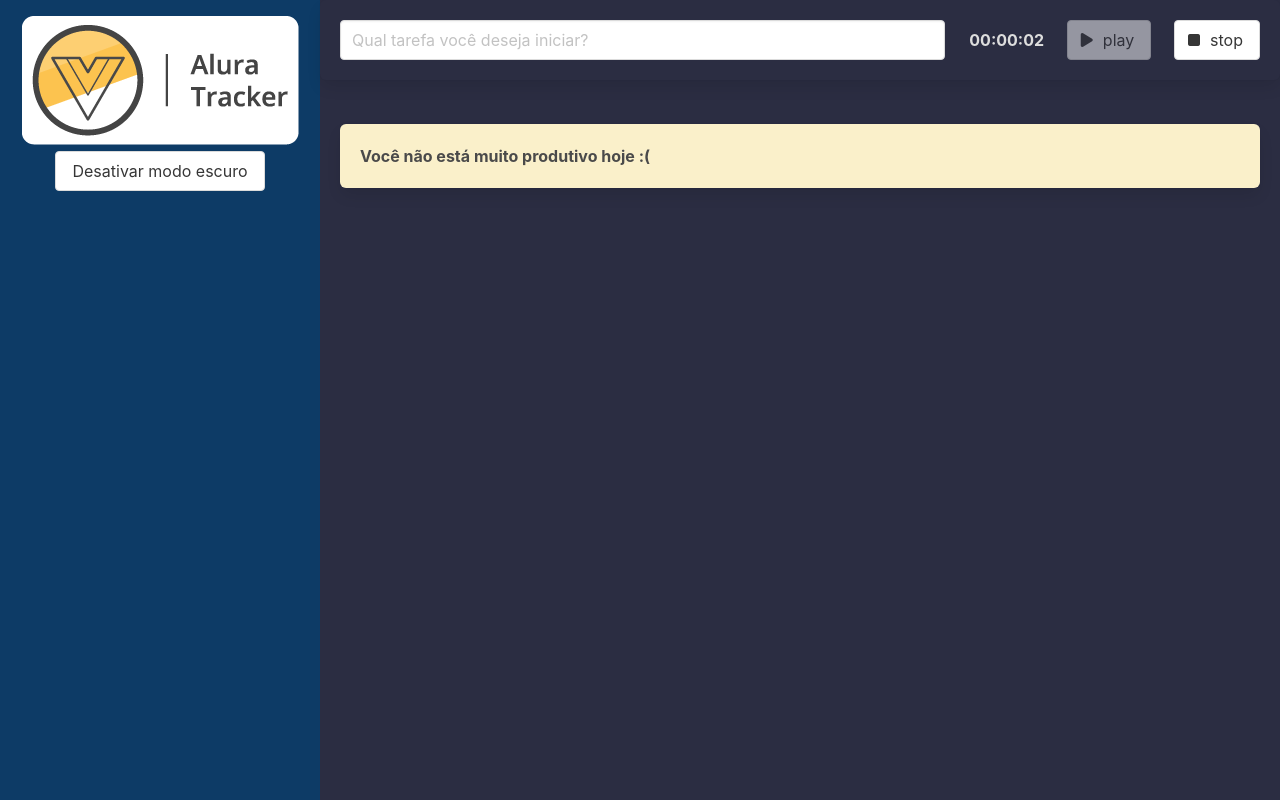
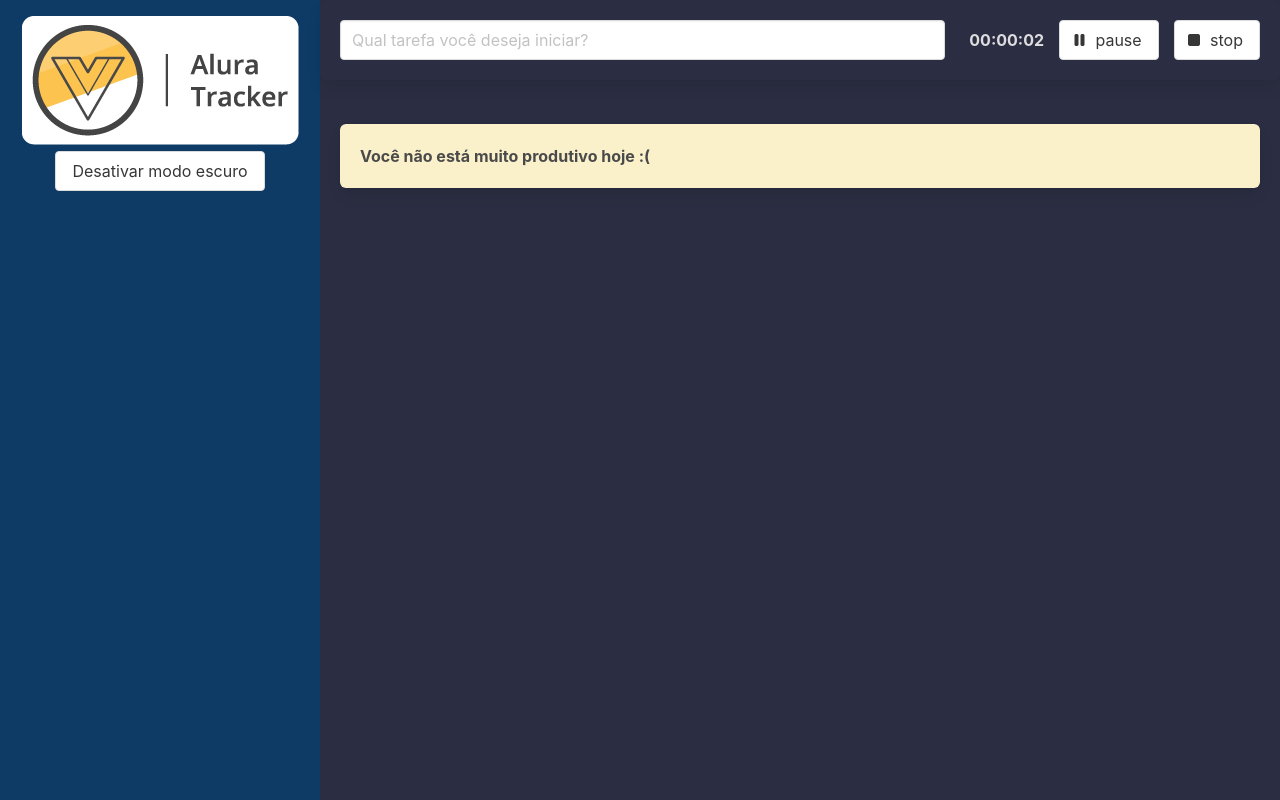
Before and after one commit to Bieelvi/alura-tracker, a Vue app: page / in a window 1280 px wide. Both pictures are taken after a click on the button "play". Built offline with nearby package versions, Linux system fonts and the light colour scheme.

Commit message:
Add botão de pause

```diff
--- a/src/components/Box.vue
+++ b/src/components/Box.vue
@@ -1,5 +1,5 @@
 <template>
-  <div class="box has-text-weight-bold oi oi">
+  <div class="box has-text-weight-bold">
     <slot></slot>
   </div>
 </template>
--- a/src/components/Cronometro.vue
+++ b/src/components/Cronometro.vue
@@ -1,6 +1,8 @@
 <template>
   <section>
-    <strong class="cronometro">{{ tempoDecorrido }}</strong>
+    <strong class="cronometro">
+      {{ pausado ? 'pausado' : tempoDecorrido }}
+    </strong>
   </section>
 </template>
 
@@ -13,6 +15,10 @@ export default defineComponent({
     tempoEmSegundos: {
       type: Number,
       default: 0,
+    },
+    pausado: {
+      type: Boolean,
+      default: false,
     },
   },
   computed: {
--- a/src/components/Temporizador.vue
+++ b/src/components/Temporizador.vue
@@ -1,11 +1,17 @@
 <template>
   <div class="is-flex is-align-items-center is-justify-content-space-between">
-    <Cronometro :tempoEmSegundos="tempoEmSegundos" />
+    <Cronometro :tempoEmSegundos="tempoEmSegundos" :pausado="pausado" />
     <Botao
+      v-if="pausado || !iniciado"
       @clicado="iniciar"
       :icone="'fas fa-play'"
       :nome="'play'"
-      :iniciado="iniciado"
+    />
+    <Botao
+      v-if="!pausado && iniciado"
+      @clicado="pausar"
+      :icone="'fas fa-pause'"
+      :nome="'pause'"
     />
     <Botao
       @clicado="finalizar"
@@ -33,21 +39,33 @@ export default defineComponent({
       tempoEmSegundos: 0,
       cronometro: 0,
       iniciado: false,
+      pausado: false,
     };
   },
   methods: {
     iniciar() {
-      this.iniciado = true;
-      this.cronometro = setInterval(() => {
-        this.tempoEmSegundos++;
-      }, 1000);
+      if (this.pausado) {
+        this.pausar();
+      } else {
+        this.iniciado = true;
+        console.log('iniciei');
+
+        this.cronometro = setInterval(() => {
+          if (!this.pausado)
+            this.tempoEmSegundos++;
+        }, 1000);
+      }
     },
     finalizar() {
       this.iniciado = false;
+      this.pausado = false;
       clearInterval(this.cronometro);
       this.$emit("aoTemporizadorFinalizado", this.tempoEmSegundos);
       this.tempoEmSegundos = 0;
     },
+    pausar() {
+      this.pausado = !this.pausado;
+    },
   },
 });
 </script>
```
